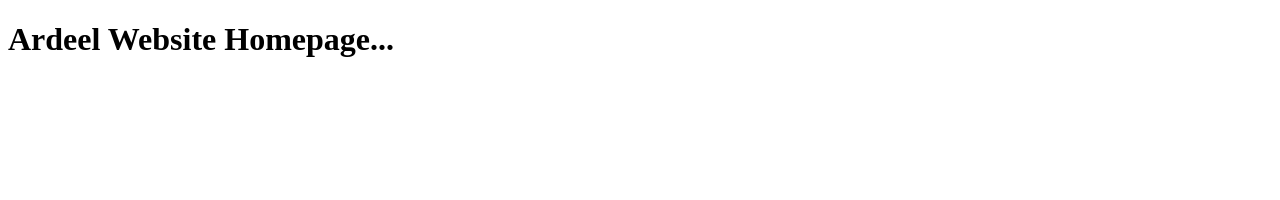
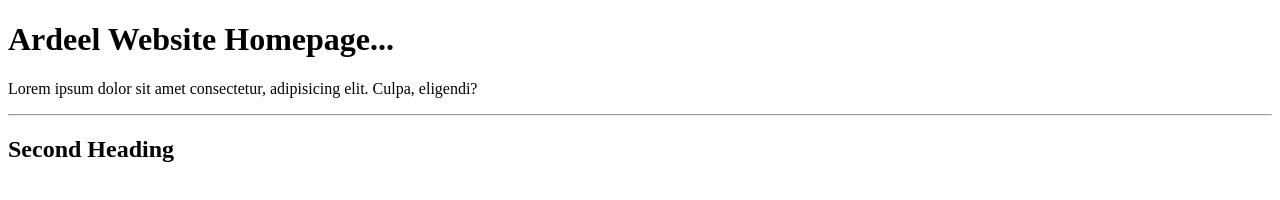
Before and after one commit to robert-laws/ardeel-us, a plain HTML site: page index.html in a window 1280 px wide. Drawn offline with Linux system fonts and the light colour scheme.

Commit message:
new feature addition

```diff
--- a/index.html
+++ b/index.html
@@ -8,5 +8,8 @@
 </head>
 <body>
   <h1>Ardeel Website Homepage...</h1>
+  <p>Lorem ipsum dolor sit amet consectetur, adipisicing elit. Culpa, eligendi?</p>
+  <hr>
+  <h2>Second Heading</h2>
 </body>
 </html>
```
